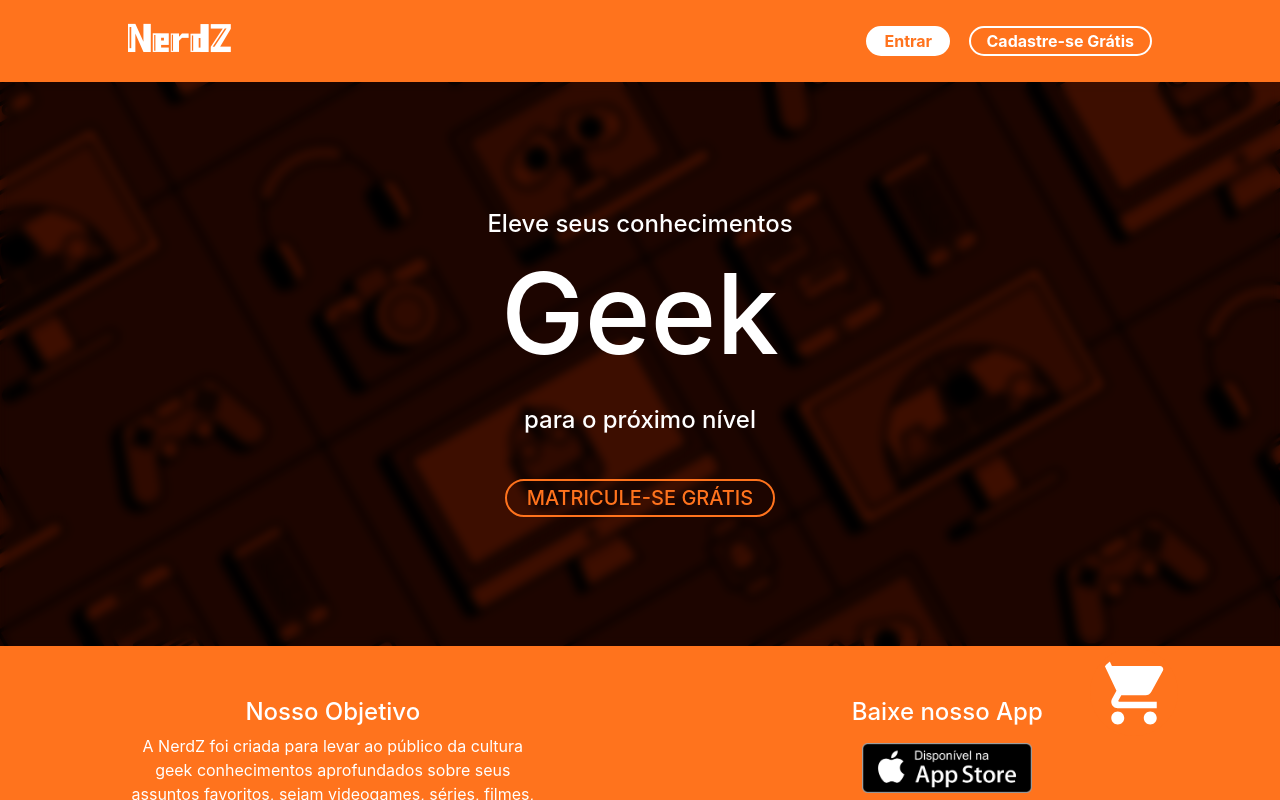
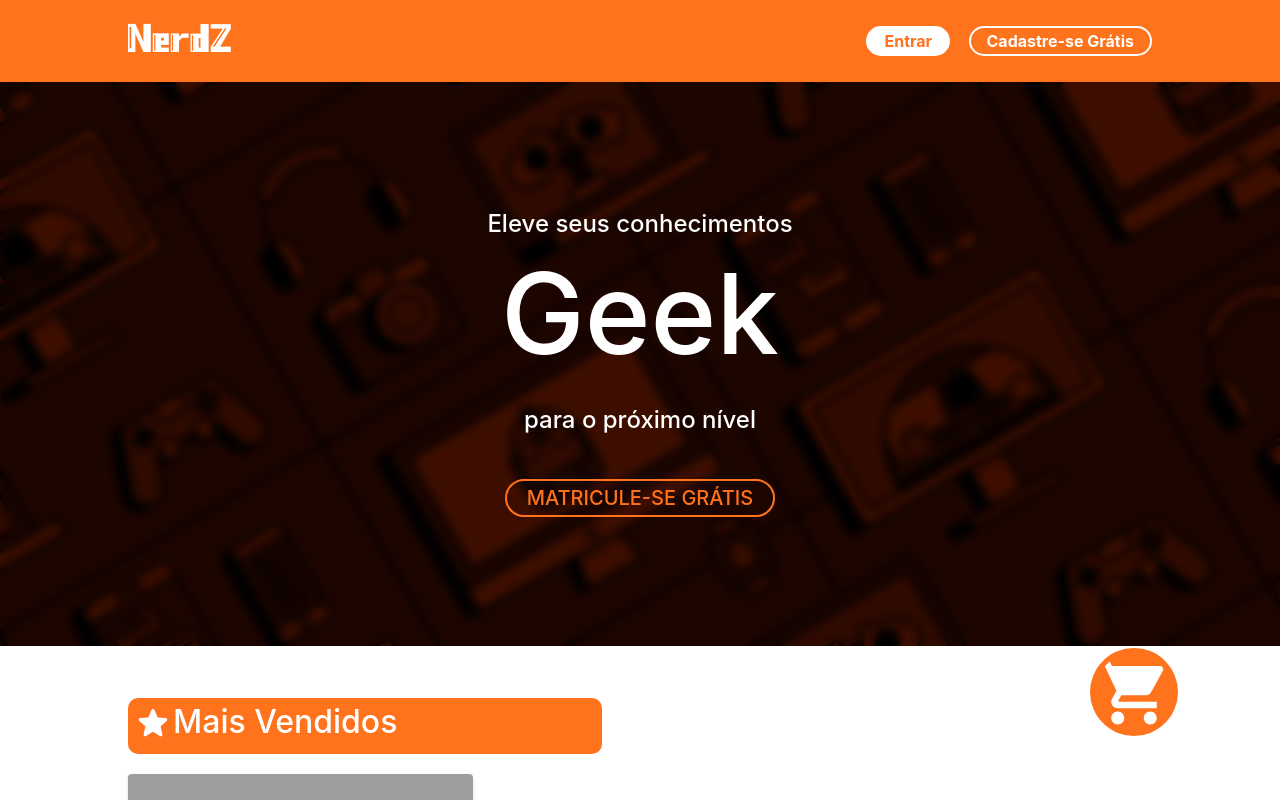
Before and after one commit to ramos-vini/NerdZ_React-JS_Project, a React (Create React App) app: page / in a window 1280 px wide. Shown: the top 800 px of the page. Built offline with nearby package versions, Linux system fonts and the light colour scheme; grey boxes are pictures that could not be loaded.

Commit message:
Inserção do component MaisVendidos ao Catálogo

```diff
--- a/src/pages/catalogo/Catalogo.jsx
+++ b/src/pages/catalogo/Catalogo.jsx
@@ -3,6 +3,7 @@
 import FixedCart from "../../components/fixedCart/FixedCart";
 // import { Grid } from "@mui/material";
 import MainBanner from "../../components/mainBanner/MainBanner";
+import MaisVendidos from "../../components/maisVendidos/MaisVendidos";
 
 import './catalogo.css';
 
@@ -12,6 +13,8 @@
             <Header></Header>
 
             <MainBanner></MainBanner>
+
+            <MaisVendidos></MaisVendidos>
 
             {/* <Grid container spacing={2}>
                 <Grid item xs={8} sm={6}>
```
